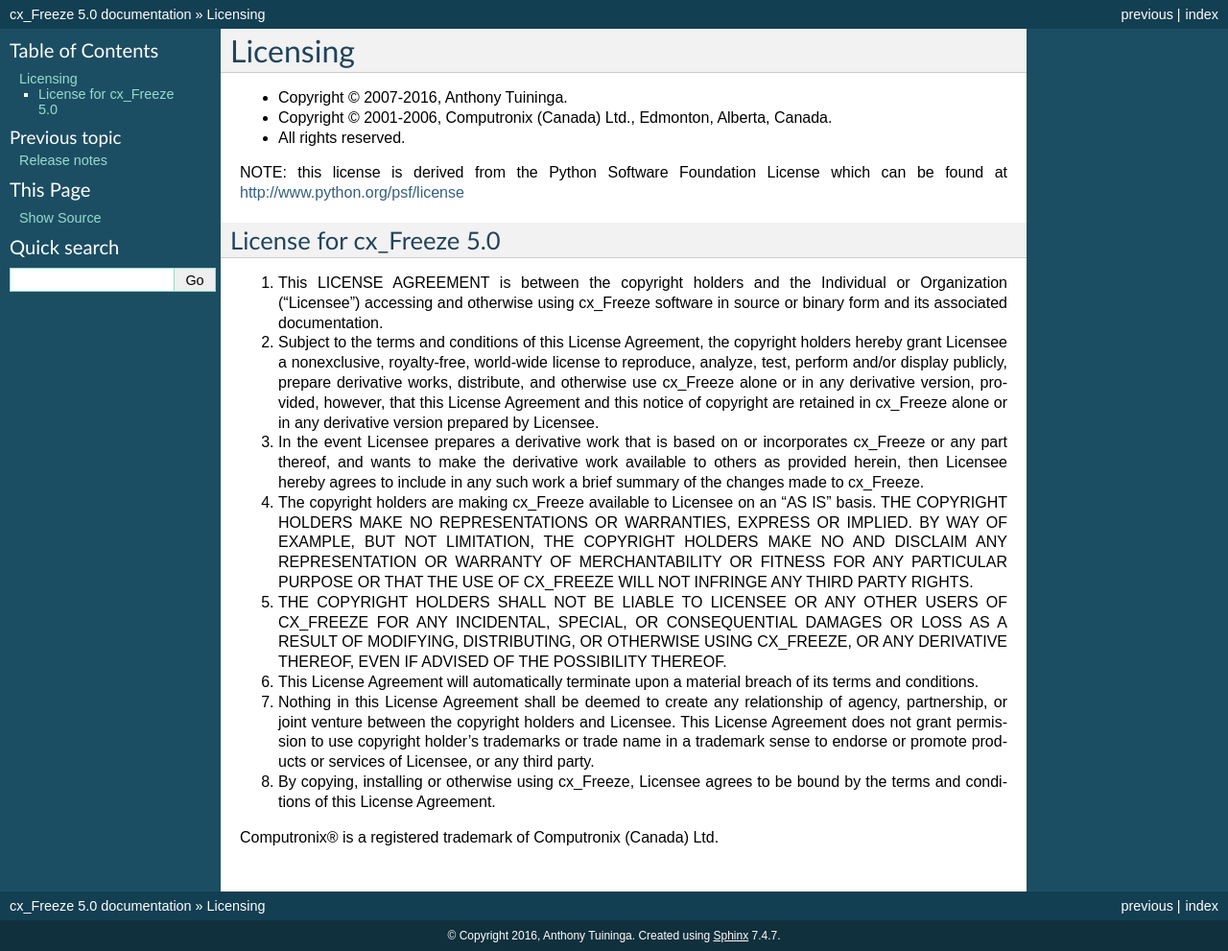
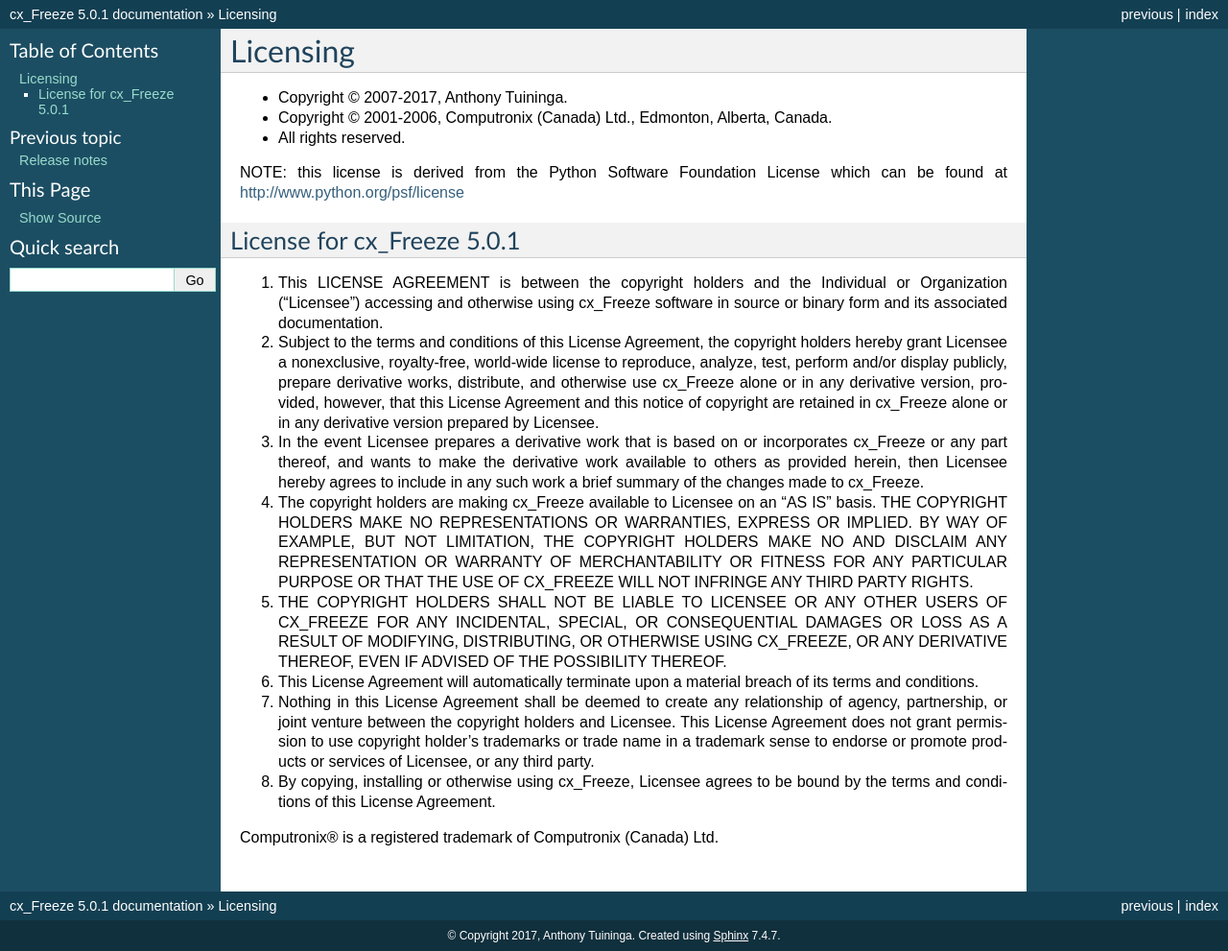
Before and after one commit to marcelotduarte/cx_Freeze, a Sphinx documentation site: the page built from doc/license.rst, in a window 1280 px wide. Shown: the whole page at 96% size. Built offline with Sphinx 7.4.7, drawn with Linux system fonts in a browser that asks for light colours; pages that are not in the unit, such as notebooks, are missing from menus.

Commit message:
Updated version number and bumped copyright into 2017 in preparation for release of 5.0.1.

```diff
--- a/doc/conf.py
+++ b/doc/conf.py
@@ -41,7 +41,7 @@
 
 # General information about the project.
 project = u'cx_Freeze'
-copyright = u'2016, Anthony Tuininga'
+copyright = u'2017, Anthony Tuininga'
 
 # The version info for the project you're documenting, acts as replacement for
 # |version| and |release|, also used in various other places throughout the
@@ -50,7 +50,7 @@
 # The short X.Y version.
 version = '5.0'
 # The full version, including alpha/beta/rc tags.
-release = '5.0'
+release = '5.0.1'
 
 # The language for content autogenerated by Sphinx. Refer to documentation
 # for a list of supported languages.
--- a/doc/license.rst
+++ b/doc/license.rst
@@ -3,15 +3,15 @@
 Licensing
 =========
 
-* Copyright © 2007-2016, Anthony Tuininga.
+* Copyright © 2007-2017, Anthony Tuininga.
 * Copyright © 2001-2006, Computronix (Canada) Ltd., Edmonton, Alberta, Canada.
 * All rights reserved.
 
 NOTE: this license is derived from the Python Software Foundation License
 which can be found at http://www.python.org/psf/license
 
-License for cx_Freeze 5.0
--------------------------
+License for cx_Freeze 5.0.1
+---------------------------
 
 1. This LICENSE AGREEMENT is between the copyright holders and the Individual
    or Organization ("Licensee") accessing and otherwise using cx_Freeze
--- a/setup.py
+++ b/setup.py
@@ -197,7 +197,7 @@
 setup(name = "cx_Freeze",
         description = "create standalone executables from Python scripts",
         long_description = "create standalone executables from Python scripts",
-        version = "5.0",
+        version = "5.0.1",
         cmdclass = commandClasses,
         options = options,
         ext_modules = extensions,
```
Also changed, not shown: 1 other file.
